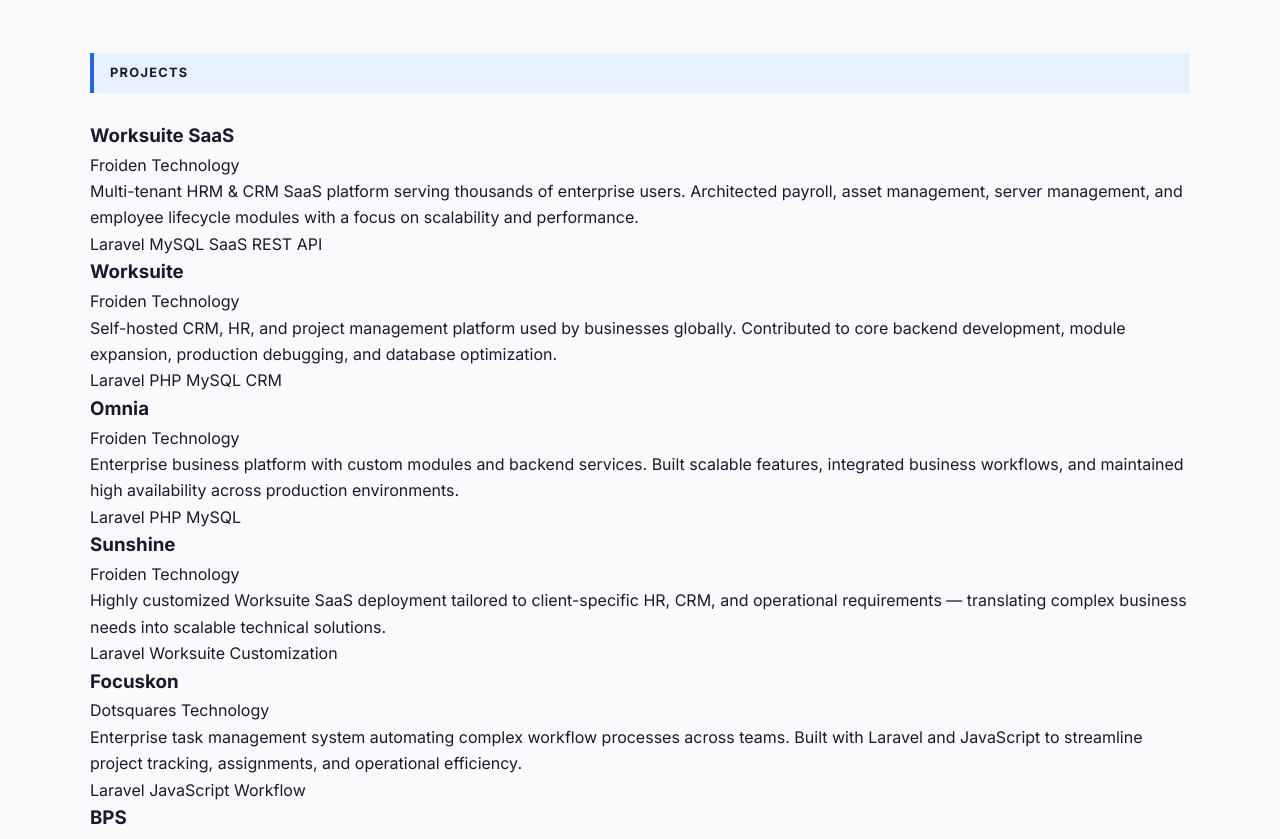
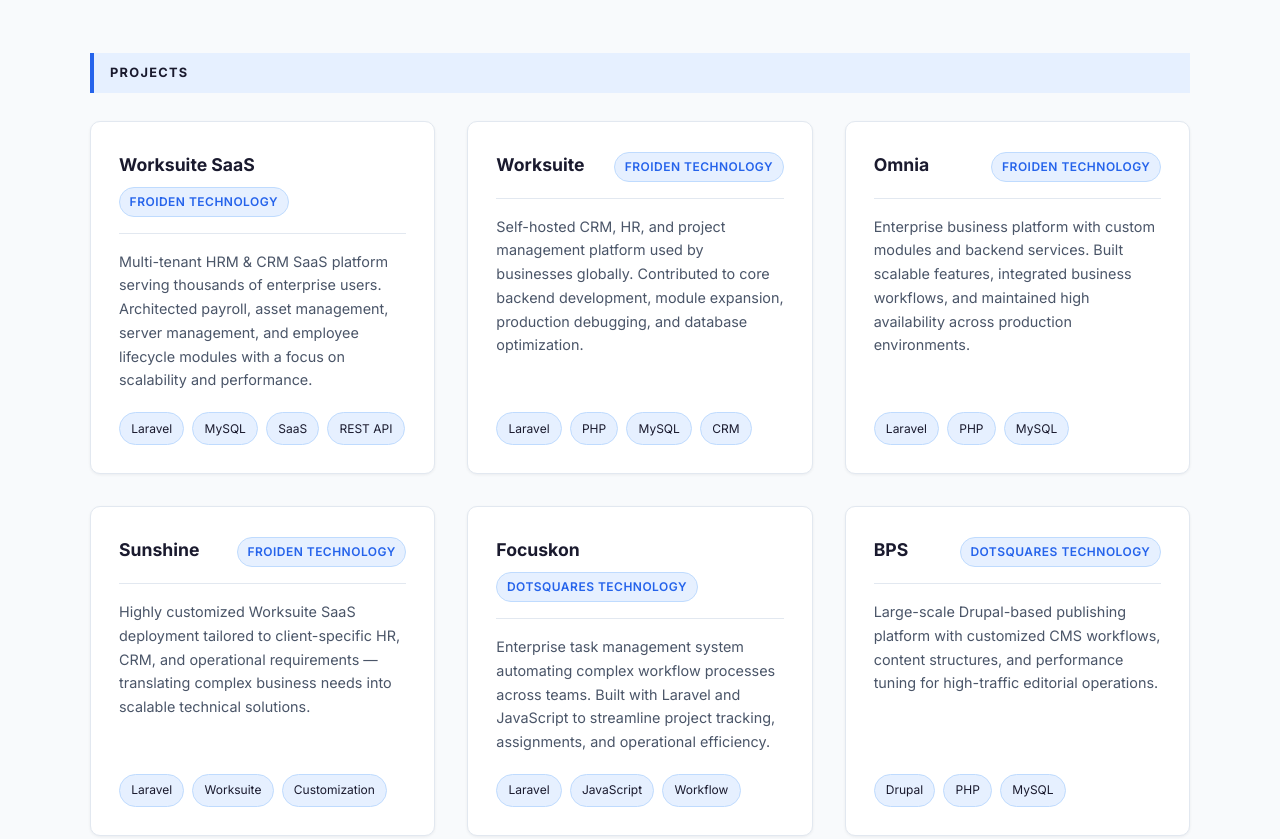
Before and after one commit to charchilkhandelwal2522/portfolio, a plain HTML site: page index.html in a window 1280 px wide. Shown: the part 1920-2759 px from the top of the page. Drawn offline with Linux system fonts and the light colour scheme.

Commit message:
Update style.css

```diff
--- a/css/style.css
+++ b/css/style.css
@@ -354,6 +354,98 @@
   font-weight: 500;
 }
 
+/* Projects */
+.projects-grid {
+  display: grid;
+  grid-template-columns: repeat(auto-fit, minmax(320px, 1fr));
+  gap: 2rem;
+}
+
+.project-card {
+  display: flex;
+  flex-direction: column;
+  padding: 1.75rem;
+  background: #fff;
+  border: 1px solid var(--color-border);
+  border-radius: calc(var(--radius) + 2px);
+  box-shadow: var(--shadow-sm);
+  transition: border-color 0.2s ease, box-shadow 0.2s ease, transform 0.2s ease;
+}
+
+.project-card:hover {
+  border-color: var(--color-accent-border);
+  box-shadow: var(--shadow-md);
+  transform: translateY(-2px);
+}
+
+.project-meta {
+  display: flex;
+  flex-wrap: wrap;
+  align-items: baseline;
+  justify-content: space-between;
+  gap: 0.5rem 1rem;
+  margin-bottom: 1rem;
+  padding-bottom: 1rem;
+  border-bottom: 1px solid var(--color-border);
+}
+
+.project-name {
+  font-size: 1.1rem;
+  font-weight: 700;
+  color: var(--color-text);
+}
+
+.project-company {
+  font-size: 0.75rem;
+  font-weight: 600;
+  text-transform: uppercase;
+  letter-spacing: 0.04em;
+  color: var(--color-accent);
+  background: var(--color-accent-light);
+  padding: 0.25rem 0.6rem;
+  border-radius: 999px;
+  border: 1px solid var(--color-accent-border);
+}
+
+.project-desc {
+  flex: 1;
+  font-size: 0.9rem;
+  color: var(--color-text-muted);
+  margin-bottom: 0;
+  padding-bottom: 1.25rem;
+  line-height: 1.65;
+}
+
+.project-tech {
+  margin-top: auto;
+  padding-top: 1.25rem;
+  border-top: 1px solid var(--color-border);
+}
+
+.project-tech-label {
+  font-size: 0.72rem;
+  font-weight: 700;
+  text-transform: uppercase;
+  letter-spacing: 0.08em;
+  color: var(--color-text);
+  margin-bottom: 0.75rem;
+}
+
+.project-tags {
+  display: flex;
+  flex-wrap: wrap;
+  gap: 0.5rem;
+}
+
+.project-tags span {
+  font-size: 0.75rem;
+  padding: 0.35rem 0.7rem;
+  background: var(--color-accent-light);
+  color: var(--color-text);
+  border-radius: 999px;
+  border: 1px solid var(--color-accent-border);
+}
+
 /* Timeline */
 .timeline {
   display: flex;
@@ -555,7 +647,8 @@
     scroll-behavior: auto;
   }
 
-  .btn:hover {
+  .btn:hover,
+  .project-card:hover {
     transform: none;
   }
 }
```
